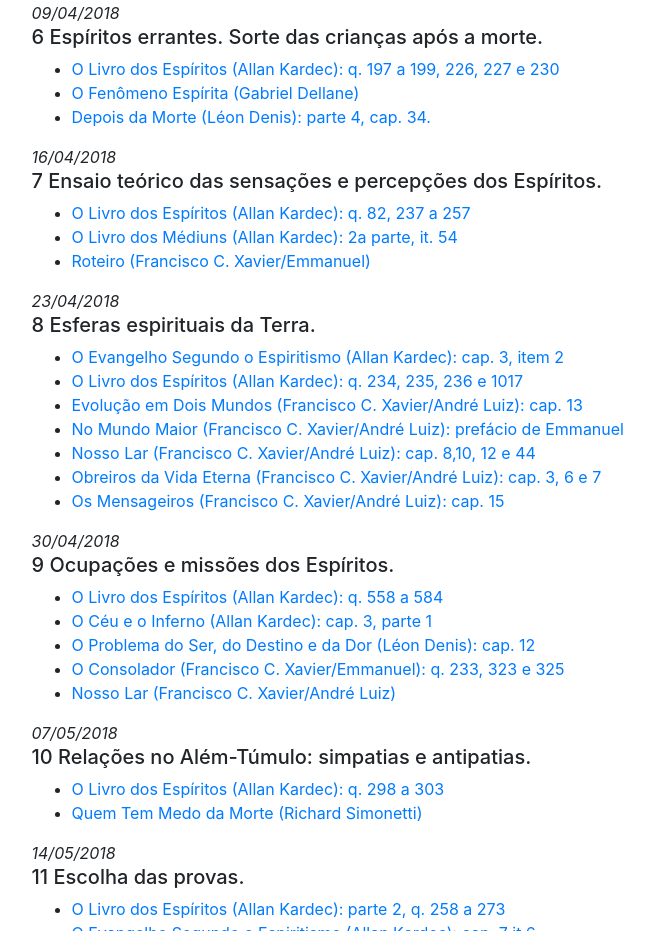
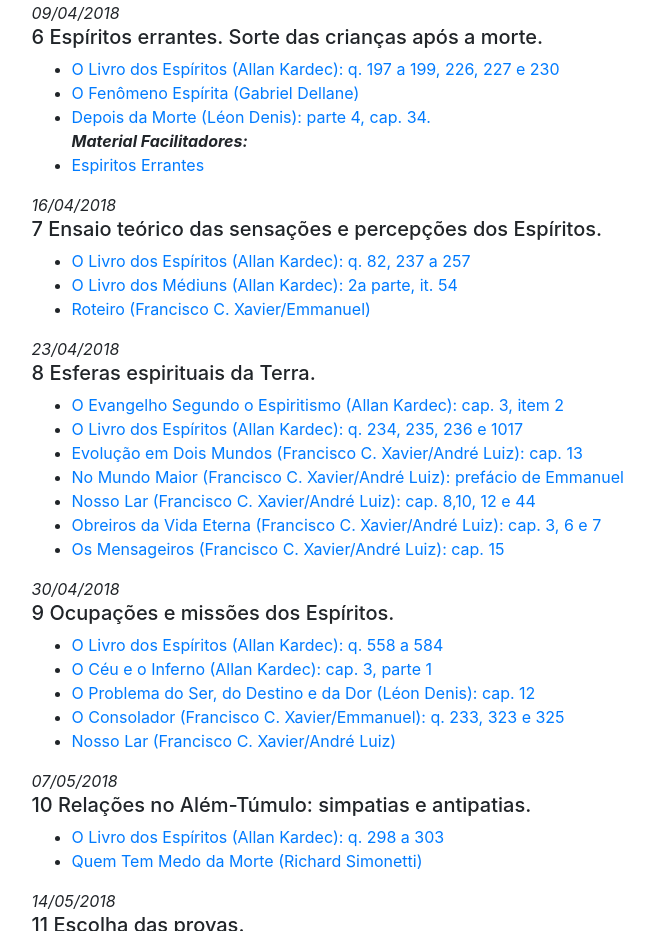
Before and after one commit to esdeg2/esdeg2.github.io, a plain HTML site: page index.html in a window 1280 px wide. Shown: the part 893-1824 px from the top of the page, without its empty margins (331-985 px from the left). Drawn offline with nearby package versions, Linux system fonts and the light colour scheme.

Commit message:
Adicionado o material da aula de 2018.04.09

```diff
--- a/index.html
+++ b/index.html
@@ -68,6 +68,8 @@
                                         <LI><A TARGET="_blank" HREF="http://www.febnet.org.br/wp-content/uploads/2012/07/135.pdf">O Livro dos Espíritos (Allan Kardec): q. 197 a 199, 226, 227 e 230</A></LI>
                                         <LI><A TARGET="_blank" HREF="https://www.scribd.com/document/331193597/Gabriel-Delanne-O-Fenomeno-Espirita-pdf">O Fenômeno Espírita (Gabriel Dellane)</A></LI>
                                         <LI><A TARGET="_blank" HREF="http://www.celd.org.br/wp-content/uploads/2015/08/depois_da_morte.pdf">Depois da Morte (Léon Denis): parte 4, cap. 34.</A></LI>
+                                        <I><STRONG>Material Facilitadores:</STRONG></I>
+                                        <LI><A TARGET="_blank" HREF="docs/2018.04.09/Espiritos_Errantes.pdf">Espiritos Errantes</A></LI>
                                 </UL>
                                 <i>16/04/2018</i>
                                 <H5>7 Ensaio teórico das sensações e percepções dos Espíritos.</H5>
```
Also changed, not shown: 1 other file.
